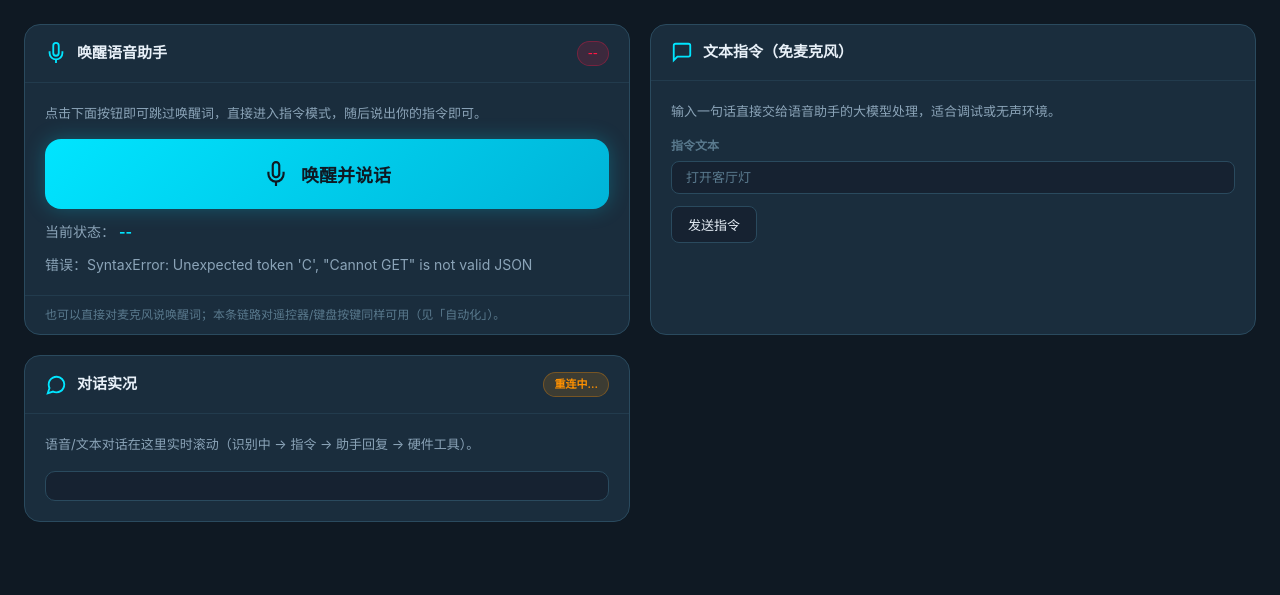
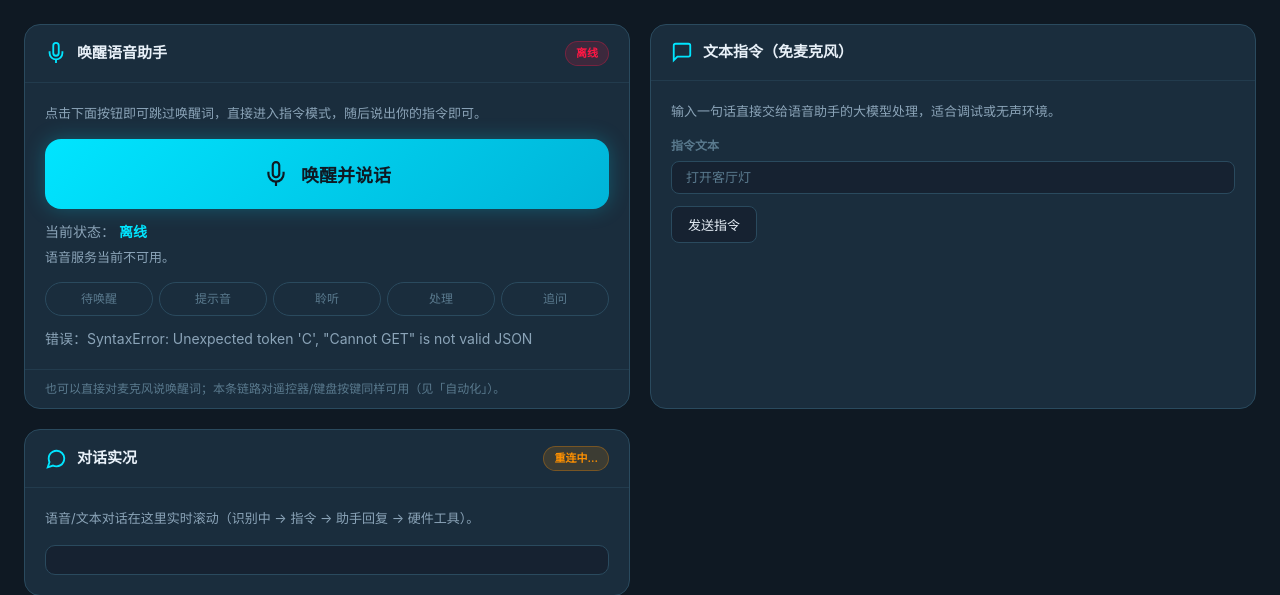
Before and after one commit to Attenna/Arduino-Uno-3-Smart-Home, a Flask app: template PC_Test/web/templates/voice.html in a window 1280 px wide. Shown: the part 64-659 px from the top of the page. Run offline with Flask 3, Linux system fonts and the light colour scheme; the template is opened without the code that fills it, so the values that code supplies are empty.

Commit message:
fix(voice): expose dialog state and output status

```diff
--- a/PC_Test/web/static/css/style.css
+++ b/PC_Test/web/static/css/style.css
@@ -197,6 +197,38 @@
     color: var(--text-secondary);
 }
 .voice-state-line strong { color: var(--accent-cyan); }
+.voice-state-detail {
+    margin-top: 6px;
+    min-height: 20px;
+    color: var(--text-secondary);
+    font-size: 13px;
+}
+.voice-state-flow {
+    display: grid;
+    grid-template-columns: repeat(5, 1fr);
+    gap: 6px;
+    margin-top: 14px;
+}
+.voice-state-flow span {
+    padding: 7px 4px;
+    border: 1px solid var(--border-color);
+    border-radius: 999px;
+    color: var(--text-muted);
+    font-size: 12px;
+    text-align: center;
+}
+.voice-state-flow span.active {
+    border-color: var(--accent-cyan);
+    color: var(--accent-cyan);
+    background: rgba(0, 229, 255, 0.1);
+    box-shadow: 0 0 12px rgba(0, 229, 255, 0.15);
+}
+.voice-runtime-info {
+    margin-top: 10px;
+    color: var(--text-muted);
+    font-size: 12px;
+    line-height: 1.5;
+}
 .voice-say-result {
     margin-top: 12px;
     font-size: 13px;
--- a/PC_Test/web/static/js/voice.js
+++ b/PC_Test/web/static/js/voice.js
@@ -3,6 +3,42 @@
 
 let voiceTimer = null;
 let liveES = null;
+
+const LIVE_STATE = {
+    IDLE: '待唤醒', ACK: '提示音中', COMMAND: '聆听指令',
+    THINKING: '处理中', FOLLOWUP: '可追问',
+};
+const STATE_DETAIL = {
+    IDLE: '等待唤醒词，或点击“唤醒并说话”。',
+    ACK: '正在处理唤醒提示，此时尚未监听。',
+    COMMAND: '麦克风正在监听，请开始说话。',
+    THINKING: '正在识别或调用模型，麦克风已关闭。',
+    FOLLOWUP: '回答已经结束，可直接继续追问。',
+};
+
+function paintVoiceState(state, label, info = null) {
+    const resolved = label || LIVE_STATE[state] || state || '离线';
+    const badge = document.getElementById('voiceStateBadge');
+    const text = document.getElementById('voiceStateText');
+    const detail = document.getElementById('voiceStateDetail');
+    if (badge) {
+        badge.textContent = resolved;
+        badge.className = 'card-badge'
+            + (state ? (state === 'IDLE' ? '' : ' warning') : ' danger');
+    }
+    if (text) text.textContent = resolved;
+    if (detail) detail.textContent = STATE_DETAIL[state] || '语音服务当前不可用。';
+    document.querySelectorAll('#voiceStateFlow [data-state]').forEach((step) => {
+        step.classList.toggle('active', step.dataset.state === state);
+    });
+    if (info) {
+        const runtime = document.getElementById('voiceRuntimeInfo');
+        if (runtime) {
+            runtime.textContent = [info.audio_output, info.context]
+                .filter(Boolean).join(' · ');
+        }
+    }
+}
 
 document.addEventListener('DOMContentLoaded', () => {
     updateClock();
@@ -49,17 +85,10 @@
     }
     const dot = document.getElementById('voiceDot');
     const nav = document.getElementById('voiceNavText');
-    const badge = document.getElementById('voiceStateBadge');
-    const text = document.getElementById('voiceStateText');
-
     if (dot) dot.className = 'status-dot' + (data.online ? ' online' : '');
     if (nav) nav.textContent = data.online ? t('voice.online') : t('voice.offline');
-    if (badge) {
-        badge.textContent = data.state_label || '--';
-        badge.className = 'card-badge'
-            + (data.online ? (data.state === 'IDLE' ? '' : ' warning') : ' danger');
-    }
-    if (text) text.textContent = data.state_label || '--';
+    paintVoiceState(data.online ? data.state : null,
+        data.online ? data.state_label : '离线', data.info || null);
     setVoiceError(data.online ? '' : (data.error || ''));
 }
 
@@ -113,11 +142,6 @@
 }
 
 // ==================== 对话实况（SSE，同源 /api/voice/events）====================
-// 语音助手状态机 → 面板文案，与后端 STATE_LABELS 对齐；追问窗口 FOLLOWUP 用绿色。
-const LIVE_STATE = {
-    IDLE: '待唤醒', COMMAND: '聆听指令', THINKING: '思考中', FOLLOWUP: '可追问',
-};
-
 let liveCurBot = null;   // 当前正在流式追加的助手气泡节点
 
 function liveBadge(text, cls) {
@@ -152,6 +176,9 @@
         case 'partial':
             setLivePartial(e.text);
             break;
+        case 'speech_start':
+            setLivePartial('已检测到讲话，正在等待你说完…');
+            break;
         case 'user':
             setLivePartial('');
             liveCurBot = null;
@@ -166,6 +193,7 @@
             break;
         case 'turn_end':
             liveCurBot = null;
+            if (e.cancelled) addLive('lv-sys', '上一轮已取消，不会写入上下文。');
             break;
         case 'tool': {
             const args = JSON.stringify(e.arguments || {});
@@ -185,19 +213,13 @@
 // state 事件：既刷新实况徽标，也同步主状态徽标/导航点（与轮询一致）
 function applyLiveState(state) {
     const label = LIVE_STATE[state] || state || '离线';
-    const badge = document.getElementById('voiceStateBadge');
-    const text = document.getElementById('voiceStateText');
-    if (badge) {
-        badge.textContent = label;
-        badge.className = 'card-badge' + (state ? (state === 'IDLE' ? '' : ' warning') : ' danger');
-    }
-    if (text) text.textContent = label;
+    paintVoiceState(state, label);
 }
 
 function handleLive(e) {
     if (e.type === 'hello') {
         liveBadge(t('voice.live_conn'), '');
-        applyLiveState(e.state);
+        paintVoiceState(e.state, LIVE_STATE[e.state], e.info || null);
         for (const h of (e.history || [])) renderLive(h);
         return;
     }
--- a/PC_Test/web/templates/voice.html
+++ b/PC_Test/web/templates/voice.html
@@ -68,6 +68,15 @@
                         <span data-i18n="voice.state">当前状态</span>：
                         <strong id="voiceStateText">--</strong>
                     </div>
+                    <div id="voiceStateDetail" class="voice-state-detail">正在连接语音服务…</div>
+                    <div id="voiceStateFlow" class="voice-state-flow" aria-label="对话状态">
+                        <span data-state="IDLE">待唤醒</span>
+                        <span data-state="ACK">提示音</span>
+                        <span data-state="COMMAND">聆听</span>
+                        <span data-state="THINKING">处理</span>
+                        <span data-state="FOLLOWUP">追问</span>
+                    </div>
+                    <div id="voiceRuntimeInfo" class="voice-runtime-info"></div>
                     <div class="voice-state-line" id="voiceErrorLine" style="display:none">
                         <span data-i18n="voice.error">错误</span>：<span id="voiceError"></span>
                     </div>
@@ -125,6 +134,6 @@
     </main>
 
     <script src="{{ url_for('static', filename='js/lang.js') }}?v=20261003e"></script>
-    <script src="{{ url_for('static', filename='js/voice.js') }}?v=20261002"></script>
+    <script src="{{ url_for('static', filename='js/voice.js') }}?v=20261003b"></script>
 </body>
 </html>
```
Also changed, not shown: PC_Test/tests/test_hardening.py (+14 -1 lines), PC_Test/tests/test_voice_dialog.py (+11 -0 lines), PC_Test/tts_player.py (+10 -2 lines), PC_Test/voice_assistant.py (+5 -2 lines), PC_Test/web/api/voice.py (+14 -3 lines).
